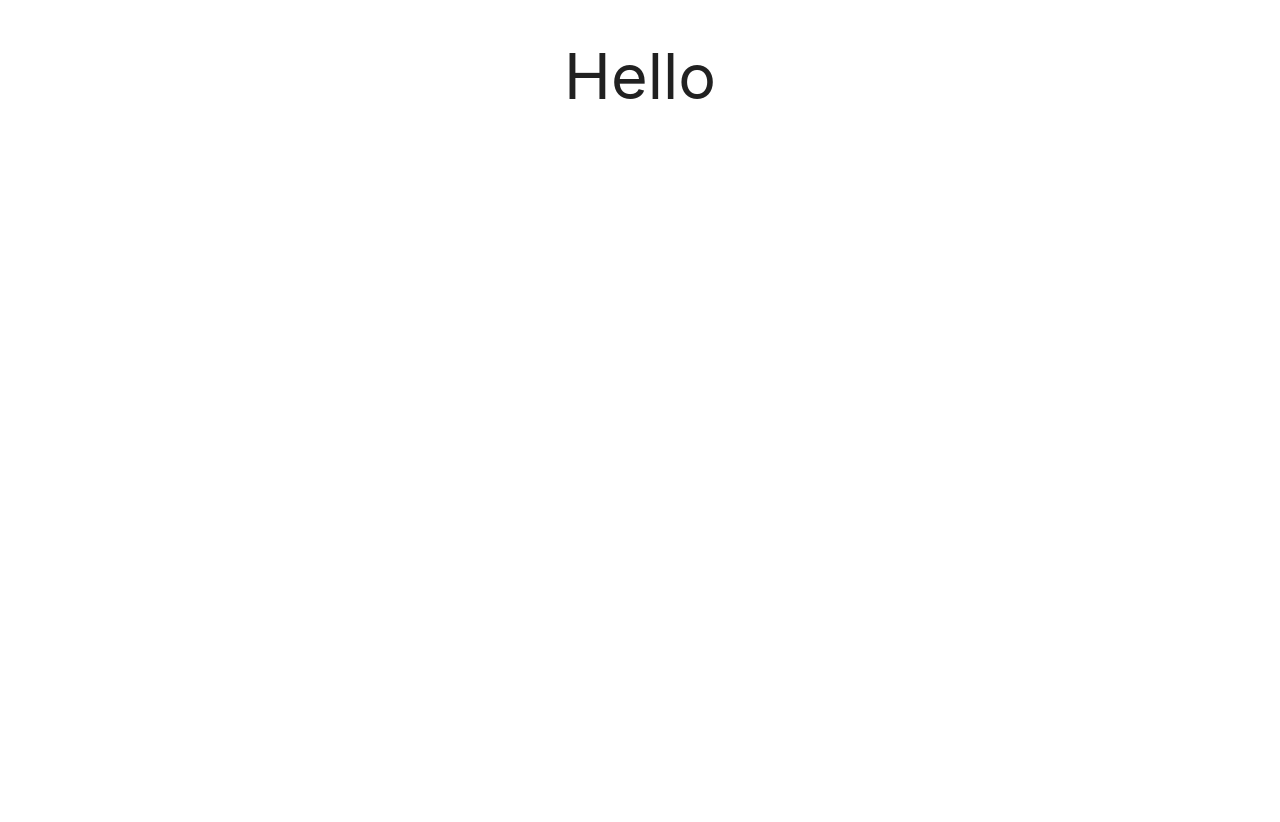
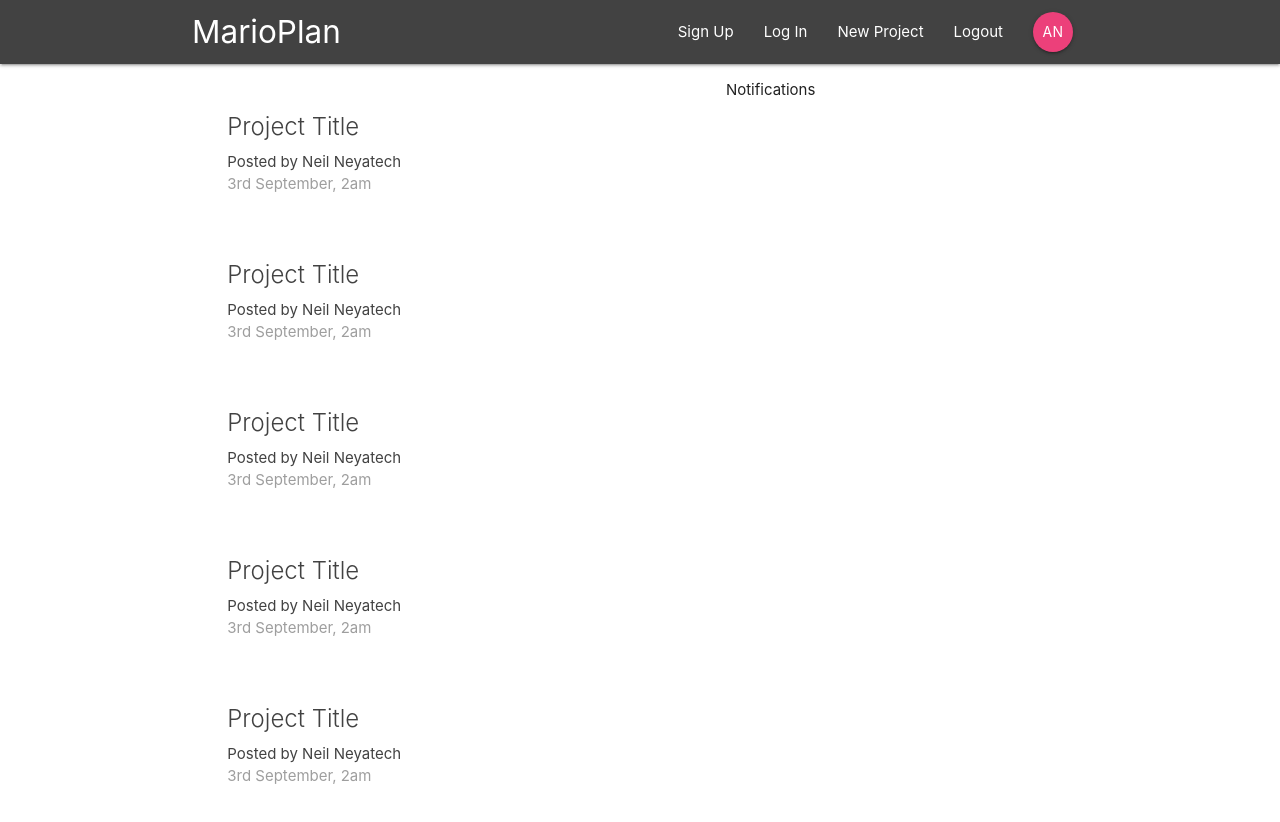
Before and after one commit to neilkapadia7/React-Redux-Firebase-App, a React (Create React App) app: page / in a window 1280 px wide. Shown: the top 822 px of the page. Before the commit the page ends 800 px from the top, so only its background shows below. Built offline with nearby package versions, Linux system fonts and the light colour scheme.

Commit message:
Initial Commit

```diff
--- a/package.json
+++ b/package.json
@@ -9,7 +9,8 @@
     "firebase": "^7.11.0",
     "react": "^16.13.0",
     "react-dom": "^16.13.0",
-    "react-scripts": "3.4.0"
+    "react-router-dom": "^5.1.2",
+    "react-scripts": "^3.4.0"
   },
   "scripts": {
     "start": "react-scripts start",
--- a/src/App.js
+++ b/src/App.js
@@ -1,11 +1,24 @@
 import React from 'react';
 import './App.css';
+import Navbar from './components/layout/Navbar';
+import Dashboard from './components/dashboard/Dashboard';
+import ProjectDetails from './components/project/ProjectDetails';
+import SignIn from './components/auth/SignIn';
+import SignUp from './components/auth/SignUp';
 
-function App() {
+import {BrowserRouter as Router, Switch, Route} from 'react-router-dom';
+
+const App = () => {
   return (
-    <div className="App">
-     <h1>Hello</h1>
-    </div>
+    <Router>
+      <Navbar />
+        <Switch>
+          <Route exact path='/' component={Dashboard} />
+          <Route exact path='/project/:id' component={ProjectDetails} />
+          <Route exact path='/signin' component={SignIn} />
+          <Route exact path='/signup' component={SignUp} />
+        </Switch>
+    </Router>
   );
 }
 
--- a/src/components/auth/SignIn.js
+++ b/src/components/auth/SignIn.js
@@ -0,0 +1,32 @@
+import React, {useState} from 'react';
+
+const SignIn = () => {
+    const [email, setEmail] = useState('');
+    const [password, setPassword] = useState('');
+
+    const onSubmit = e => {
+        e.preventDefault();
+        console.log({email, password})
+    }
+
+    return (
+        <div className='container'>
+            <form onSubmit={onSubmit} className='white'>
+                <h5 className='grey-text text-darken-3'>Sign In</h5>
+                <div className='input-field'>
+                    <label htmlFor='email'>Email</label>
+                    <input type='email' id='email' onChange={(e) => setEmail(e.target.value)}  name='email'/>
+                </div>
+                <div className='input-field'>
+                    <label htmlFor='password'>Passowrd</label>
+                    <input type='password' id='password' onChange={(e) => setPassword(e.target.value)}  name='password'/>
+                </div>
+                <div className='input-field'>
+                    <button className='btn pink lighten-1 z-depth-0'>Login</button>
+                </div>
+            </form>
+        </div>
+    )
+}
+
+export default SignIn;
--- a/src/components/auth/SignUp.js
+++ b/src/components/auth/SignUp.js
@@ -0,0 +1,42 @@
+import React, {useState} from 'react';
+
+const SignUp = () => {
+    const [email, setEmail] = useState('');
+    const [password, setPassword] = useState('');
+    const [firstName, setFirstName] = useState('');
+    const [lastName, setLastName] = useState('');
+
+    const onSubmit = e => {
+        e.preventDefault();
+        console.log({firstName, lastName, email, password})
+    }
+
+    return (
+        <div className='container'>
+            <form onSubmit={onSubmit} className='white'>
+                <h5 className='grey-text text-darken-3'>Sign Up</h5>
+                <div className='input-field'>
+                    <label htmlFor='firstName'>First Name</label>
+                    <input type='text' onChange={(e) => setFirstName(e.target.value)}  name='password'/>
+                </div>
+                <div className='input-field'>
+                    <label htmlFor='lastName'>Last Name</label>
+                    <input type='text' onChange={(e) => setLastName(e.target.value)}  name='password'/>
+                </div>
+                <div className='input-field'>
+                    <label htmlFor='email'>Email</label>
+                    <input type='email' id='email' onChange={(e) => setEmail(e.target.value)}  name='email'/>
+                </div>
+                <div className='input-field'>
+                    <label htmlFor='password'>Passowrd</label>
+                    <input type='password' id='password' onChange={(e) => setPassword(e.target.value)}  name='password'/>
+                </div>
+                <div className='input-field'>
+                    <button className='btn pink lighten-1 z-depth-0'>Sign Up</button>
+                </div>
+            </form>
+        </div>
+    )
+}
+
+export default SignUp;
--- a/src/components/dashboard/Dashboard.js
+++ b/src/components/dashboard/Dashboard.js
@@ -0,0 +1,20 @@
+import React from 'react';
+import Notification from './Notifications';
+import ProjectList from '../project/ProjectList';
+
+const Dashboard = () => {
+    return (
+        <div className='dashboard container'>
+            <div className='row'>
+                <div className='col s12 m6'>
+                    <ProjectList />
+                </div>
+                <div className='col s12 m5 offset-m1'>
+                    <Notification />
+                </div>
+            </div>
+        </div>
+    )
+}
+
+export default Dashboard;
--- a/src/components/dashboard/Notifications.js
+++ b/src/components/dashboard/Notifications.js
@@ -0,0 +1,11 @@
+import React from 'react';
+
+const Notifications = () => {
+    return (
+        <div>
+            <p>Notifications</p>
+        </div>
+    )
+}
+
+export default Notifications;
--- a/src/components/layout/Navbar.js
+++ b/src/components/layout/Navbar.js
@@ -0,0 +1,21 @@
+import React from 'react';
+import SignedInLinks from './SignedInLinks';
+import SignedOutLinks from './SignedOutLinks';
+
+import { Link } from 'react-router-dom';
+
+const Navbar = () => {
+    return (
+        <nav className='nav-wrapper grey darken-3'>
+            <div className='container'>
+                <Link to='/' className='brand-logo'>
+                    MarioPlan
+                </Link>
+                <SignedInLinks />
+                <SignedOutLinks />
+            </div>
+        </nav>
+    )
+}
+
+export default Navbar;
--- a/src/components/layout/SignedInLinks.js
+++ b/src/components/layout/SignedInLinks.js
@@ -0,0 +1,14 @@
+import React from 'react'
+import { NavLink } from 'react-router-dom'
+
+const SignedInLinks = () => {
+    return (
+        <ul className='right'>
+            <li><NavLink to='/'>New Project</NavLink></li>
+            <li><NavLink to='/'>Logout</NavLink></li>
+            <li><NavLink to='/' className='btn btn-floating pink lighten-1'>AN</NavLink></li>
+        </ul>
+    )
+}
+
+export default SignedInLinks;
--- a/src/components/layout/SignedOutLinks.js
+++ b/src/components/layout/SignedOutLinks.js
@@ -0,0 +1,13 @@
+import React from 'react'
+import { NavLink } from 'react-router-dom'
+
+const SignedOutLinks = () => {
+    return (
+        <ul className='right'>
+            <li><NavLink to='/'>Sign Up</NavLink></li>
+            <li><NavLink to='/'>Log In</NavLink></li>
+        </ul>
+    )
+}
+
+export default SignedOutLinks;
--- a/src/components/project/ProjectDetails.js
+++ b/src/components/project/ProjectDetails.js
@@ -0,0 +1,23 @@
+import React from 'react';
+
+const ProjectDetails = (props) => {
+    const id = props.match.params.id;
+
+    return (
+
+        <div className='container section project-details'>
+            <div className='card z-depth-0'>
+                <div className='card-content'>
+                    <span className='card-tilte'>Project Title - {id}</span>
+                    <p>Lorem ipsum dolor sit amet, consectetur adipiscing elit, sed do eiusmod tempor incididunt ut labore et dolore magna aliqua. Ut enim ad minim veniam, quis nostrud exercitation ullamco laboris nisi ut aliquip ex ea commodo consequat.</p>
+                </div>
+                <div className='card-action grey lighten-4 grey-text'>
+                    <div>Posted by Neil Neyatech</div>
+                    <div>18th March, 2am</div>
+                </div>
+            </div>
+        </div>
+    )
+}
+
+export default ProjectDetails;
--- a/src/components/project/ProjectList.js
+++ b/src/components/project/ProjectList.js
@@ -0,0 +1,16 @@
+import React from 'react';
+import ProjectSummary from './ProjectSummary';
+
+const ProjectList = () => {
+    return (
+        <div className='project-list section'>
+            <ProjectSummary />
+            <ProjectSummary />
+            <ProjectSummary />
+            <ProjectSummary />
+            <ProjectSummary />
+        </div>
+    )
+}
+
+export default ProjectList;
--- a/src/components/project/ProjectSummary.js
+++ b/src/components/project/ProjectSummary.js
@@ -0,0 +1,15 @@
+import React from 'react';
+
+const ProjectSummary = () => {
+    return (
+        <div className='card z-depth-0 project-summary'>
+            <div className='card-content grey-text text-darken-3'>
+                <span className='card-title'>Project Title</span>
+                <p>Posted by Neil Neyatech</p>
+                <p className='grey-text'>3rd September, 2am </p>
+            </div>
+        </div>
+    )
+}
+
+export default ProjectSummary;
```
Also changed, not shown: 1 other file (tests, documents, lock files or other folders).
